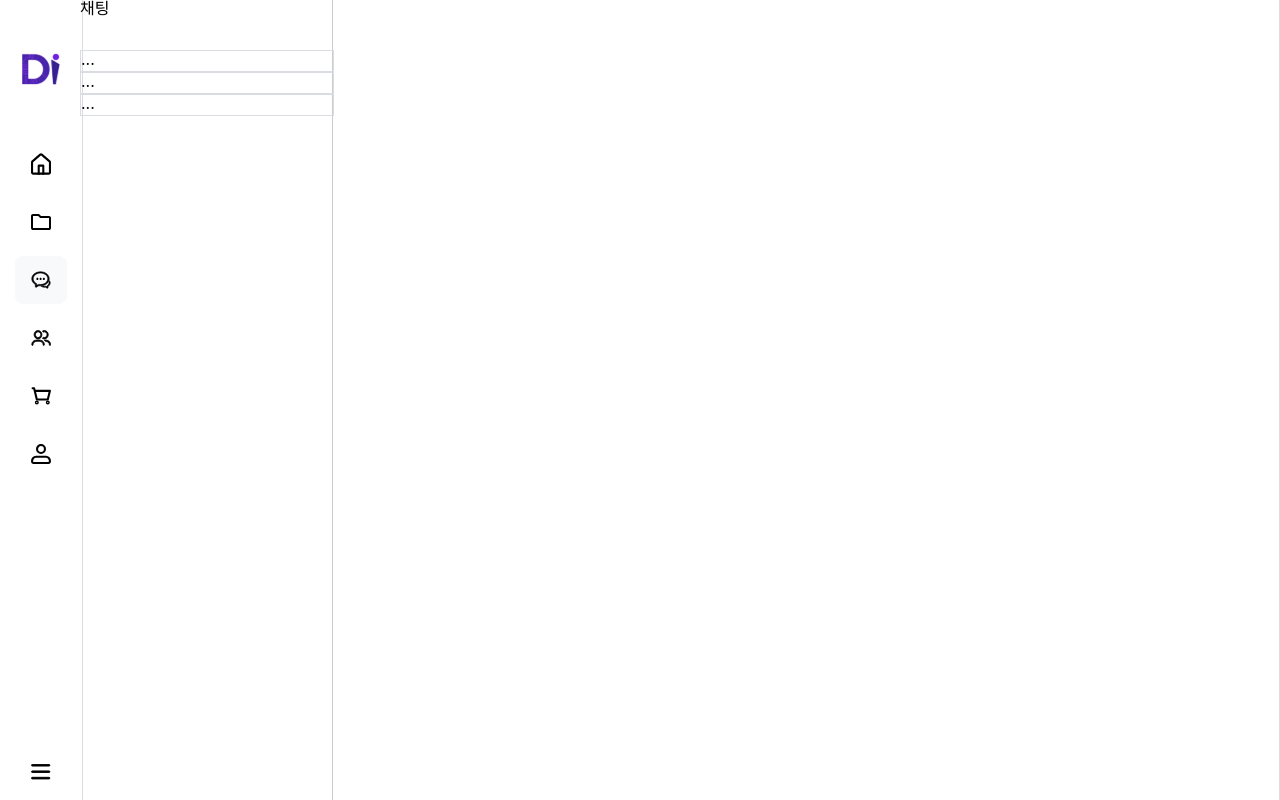
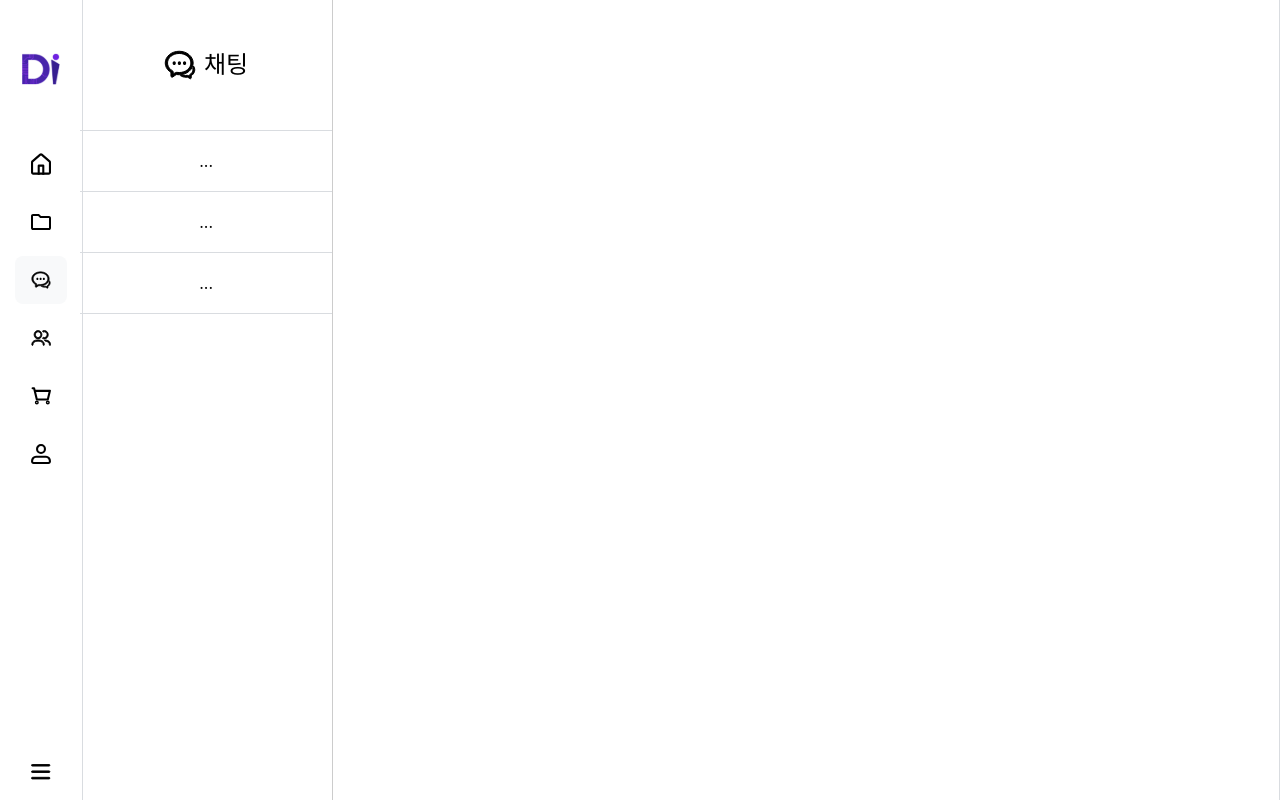
Before and after one commit to technologyaa/Devit-Web, a React (Vite) app: page /chat in a window 1280 px wide. Built offline with nearby package versions, Linux system fonts and the light colour scheme.

Commit message:
feat: 채팅 페이지 ChatList UI 임시 구성

```diff
--- a/src/pages/chat/ChatPage.jsx
+++ b/src/pages/chat/ChatPage.jsx
@@ -10,7 +10,10 @@ export default function ChatPage() {
       </Helmet>
       <S.Container>
         <S.ChatList>
-          <S.ChatListHeader>채팅</S.ChatListHeader>
+          <S.ChatListHeader>
+            <S.ChatIcon src="/assets/chat-icon.svg"></S.ChatIcon>
+            채팅
+          </S.ChatListHeader>
           <S.ChatItemList>
             <S.ChatItem> ... </S.ChatItem>
             <S.ChatItem> ... </S.ChatItem>
--- a/src/pages/chat/styles/chatPage.js
+++ b/src/pages/chat/styles/chatPage.js
@@ -1,10 +1,11 @@
+import { Image } from "@/styles/Image";
 import styled from "styled-components";
 
 export const Container = styled.div`
   width: 100%;
   height: 100%;
   display: flex;
-  padding: 0 !important;
+  align-items: center;
 `;
 
 export const ChatList = styled.div`
@@ -25,7 +26,14 @@ export const ChatRoom = styled.div`
 
 export const ChatListHeader = styled.div`
   width: 100%;
-  height: 50px;
+  height: 130px;
+  display: flex;
+  justify-content: center;
+  align-items: center;
+  font-size: 24px;
+  font-weight: 500;
+  gap: 8px;
+  border-bottom: 1px solid #d9dce0;
 `;
 
 export const ChatItemList = styled.div`
@@ -36,6 +44,18 @@ export const ChatItemList = styled.div`
 
 export const ChatItem = styled.div`
   width: 100%;
-  height: 20px;
-  border: 1px solid #d9dce0;
+  height: 60px;
+  border-bottom: 1px solid #d9dce0;
+  display: flex;
+  justify-content: center;
+  align-items: center;
+  cursor: pointer;
+
+  &:hover {
+    background-color: #f8f9fa;
+  }
 `;
+
+export const ChatIcon = styled(Image)`
+  width: 32px;
+`;
```
